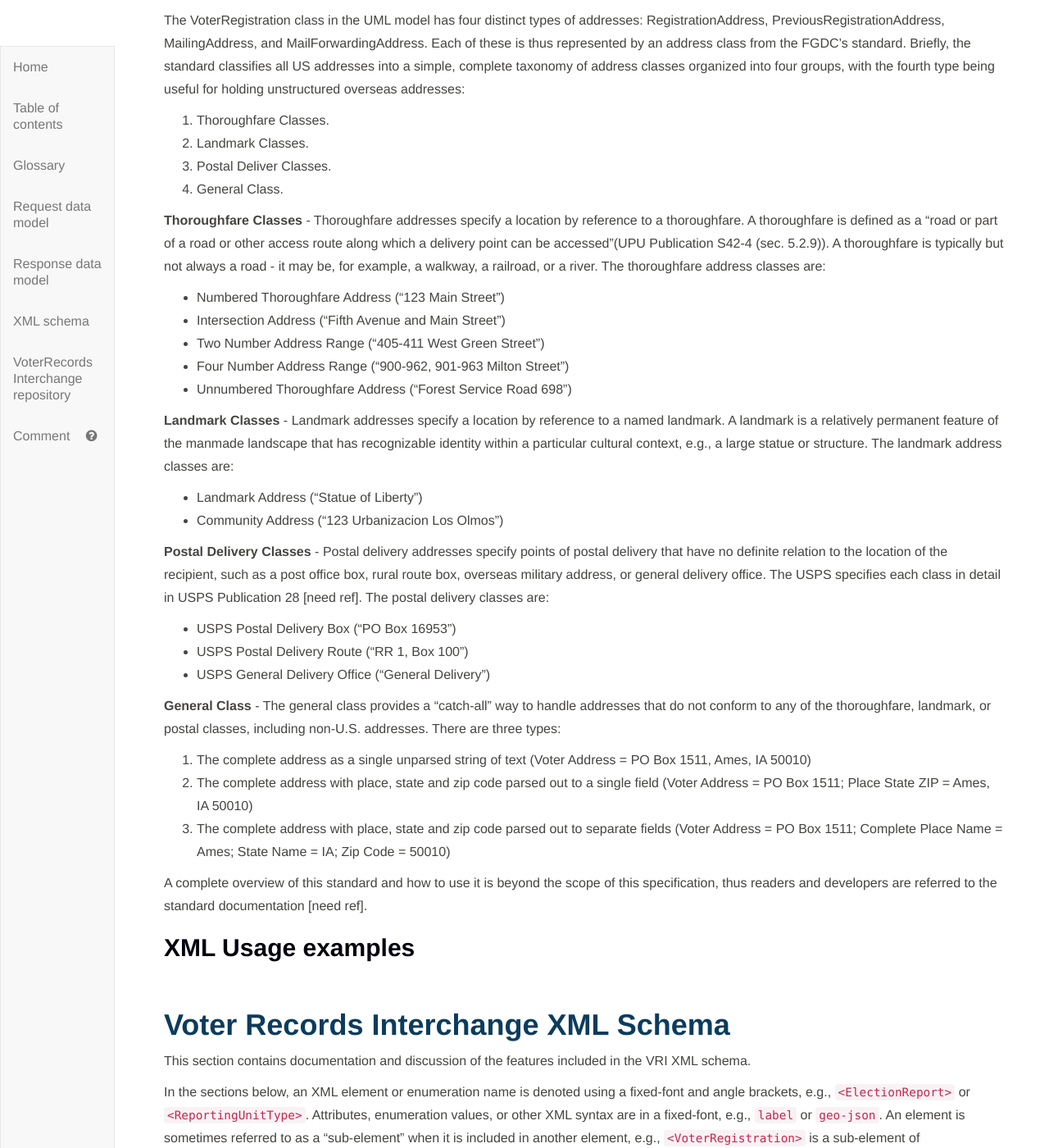
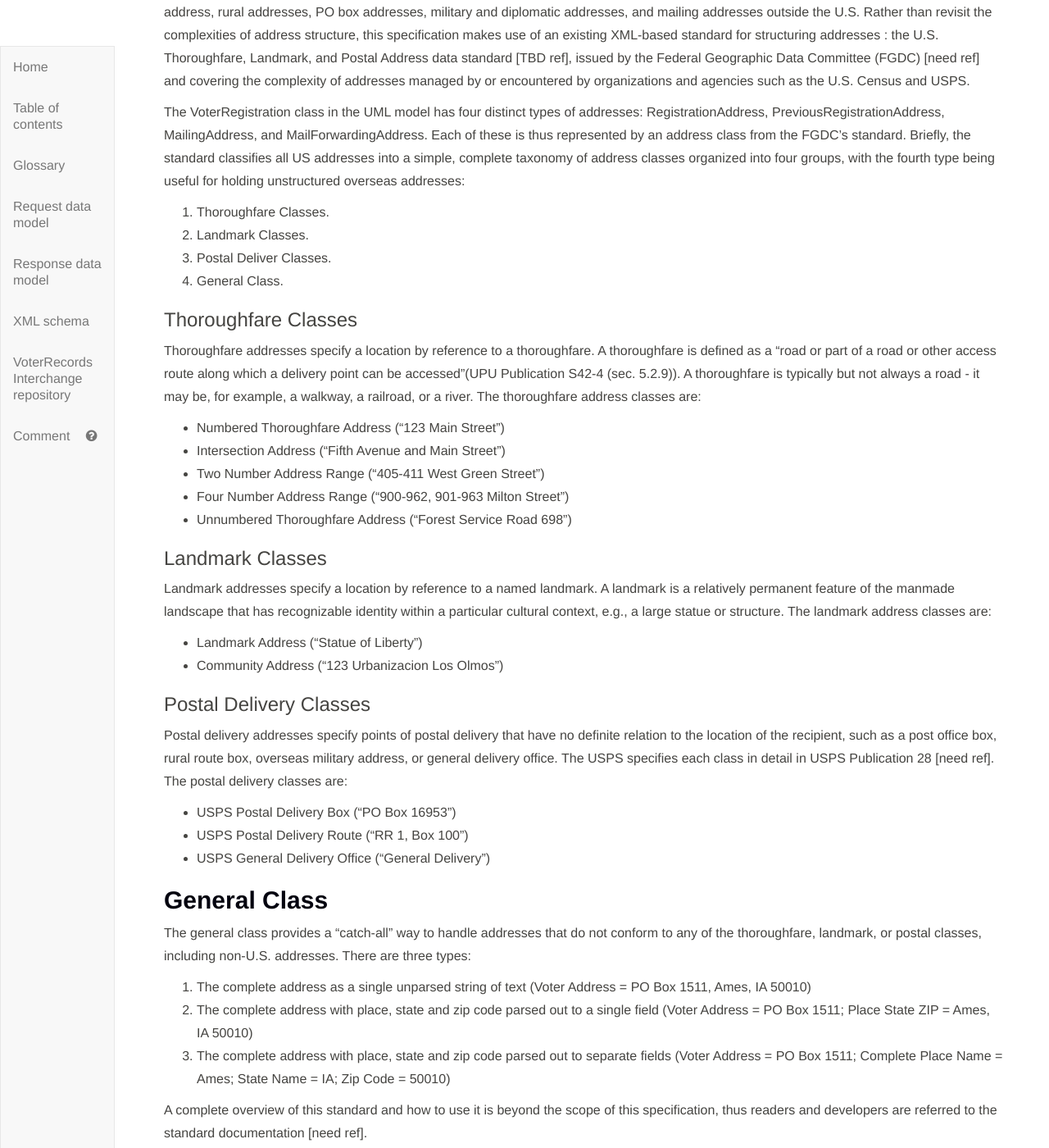
Before and after one commit to usnistgov/VoterRecordsInterchange, a Jekyll site: the page built from index.md, in a window 1280 px wide and 1400 px high, scrolled down 8560 px. Shown: the whole window at 82% size. Built offline with Jekyll 4.4.1, drawn with Linux system fonts in a browser that asks for light colours; our own code applies the rules of GitHub Pages for plain Markdown files; some of the changed text lies outside the part shown.

Commit message:
new text

```diff
--- a/index.md
+++ b/index.md
@@ -253,7 +257,8 @@ The VoterRegistration class in the UML model has four distinct types of addresse
 3. Postal Deliver Classes.
 4. General Class.
 
-**Thoroughfare Classes** - Thoroughfare addresses specify a location by reference to a thoroughfare. A thoroughfare is defined as a "road or part of a road or other access route along which a delivery point can be accessed"(UPU Publication S42-4 (sec. 5.2.9)). A thoroughfare is typically but not always a road - it may be, for example, a walkway, a railroad, or a river. The thoroughfare address classes are:
+### Thoroughfare Classes
+Thoroughfare addresses specify a location by reference to a thoroughfare. A thoroughfare is defined as a "road or part of a road or other access route along which a delivery point can be accessed"(UPU Publication S42-4 (sec. 5.2.9)). A thoroughfare is typically but not always a road - it may be, for example, a walkway, a railroad, or a river. The thoroughfare address classes are:
 
 - Numbered Thoroughfare Address ("123 Main Street")
 - Intersection Address ("Fifth Avenue and Main Street")
@@ -261,18 +266,21 @@ The VoterRegistration class in the UML model has four distinct types of addresse
 - Four Number Address Range ("900-962, 901-963 Milton Street")
 - Unnumbered Thoroughfare Address ("Forest Service Road 698")
 
-**Landmark Classes** - Landmark addresses specify a location by reference to a named landmark. A landmark is a relatively permanent feature of the manmade landscape that has recognizable identity within a particular cultural context, e.g., a large statue or structure. The landmark address classes are:
+### Landmark Classes
+Landmark addresses specify a location by reference to a named landmark. A landmark is a relatively permanent feature of the manmade landscape that has recognizable identity within a particular cultural context, e.g., a large statue or structure. The landmark address classes are:
 
 - Landmark Address ("Statue of Liberty")
 - Community Address ("123 Urbanizacion Los Olmos")
 
-**Postal Delivery Classes** - Postal delivery addresses specify points of postal delivery that have no definite relation to the location of the recipient, such as a post office box, rural route box, overseas military address, or general delivery office. The USPS specifies each class in detail in USPS Publication 28 [need ref]. The postal delivery classes are:
+### Postal Delivery Classes
+Postal delivery addresses specify points of postal delivery that have no definite relation to the location of the recipient, such as a post office box, rural route box, overseas military address, or general delivery office. The USPS specifies each class in detail in USPS Publication 28 [need ref]. The postal delivery classes are:
 
 - USPS Postal Delivery Box ("PO Box 16953")
 - USPS Postal Delivery Route ("RR 1, Box 100")
 - USPS General Delivery Office ("General Delivery")
 
-**General Class** - The general class provides a "catch-all" way to handle addresses that do not conform to any of the thoroughfare, landmark, or postal classes, including non-U.S. addresses. There are three types:
+## General Class
+The general class provides a "catch-all" way to handle addresses that do not conform to any of the thoroughfare, landmark, or postal classes, including non-U.S. addresses. There are three types:
 
 1. The complete address as a single unparsed string of text (Voter Address = PO Box 1511, Ames, IA 50010)
 2. The complete address with place, state and zip code parsed out to a single field (Voter Address = PO Box 1511; Place State ZIP = Ames, IA 50010)
```
Also changed, not shown: other parts of index.md (+4 -0 lines).
